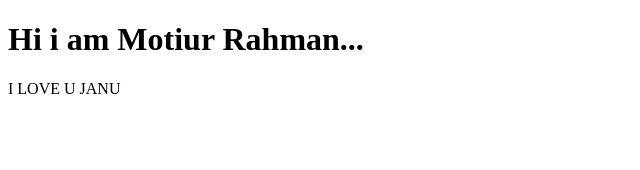
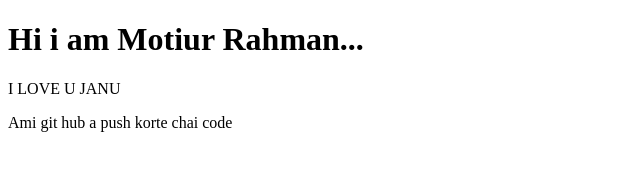
Before and after one commit to wpredoy/wpdeveloperr, a plain HTML site: page index.html in a window 1280 px wide. Shown: the whole page, without its empty margins (0-640 px from the left). Drawn offline with Linux system fonts and the light colour scheme.

Commit message:
push github

```diff
--- a/index.html
+++ b/index.html
@@ -8,5 +8,6 @@
 <body>
     <h1>Hi i am Motiur Rahman...</h1>
     <P>I LOVE U JANU</P>
+    <p>Ami git hub a push korte chai code</p>
 </body>
 </html>
```
